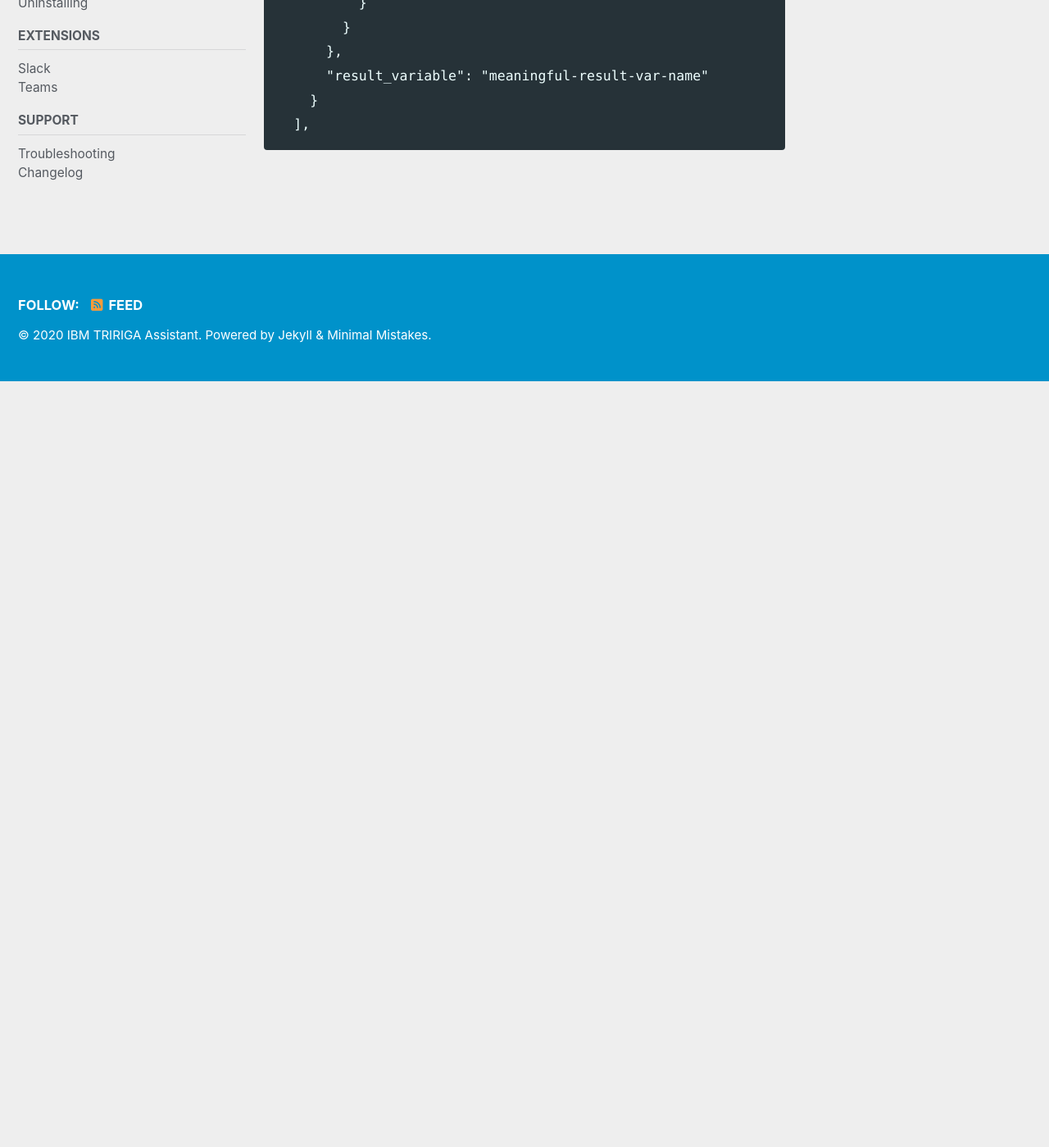
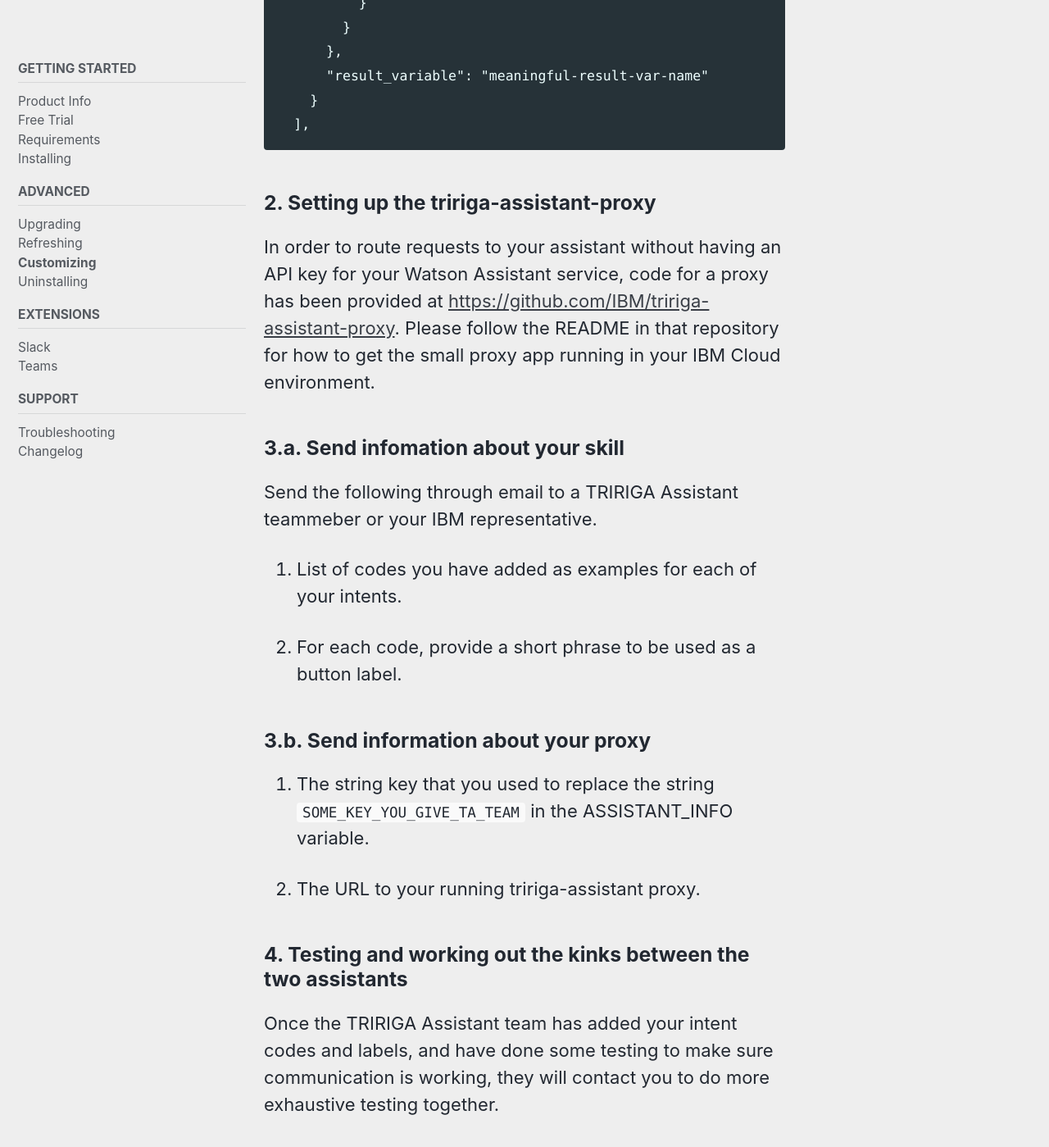
Before and after one commit to IBM/tririga-assistant, a Jekyll site: the page built from docs/_pages/customization.markdown, in a window 1280 px wide and 1400 px high, scrolled down 4410 px. Shown: the whole window at 82% size. Built offline with Jekyll 4.4.1, drawn with Linux system fonts in a browser that asks for light colours; cached includes are drawn as plain includes; nearby versions of some CDN libraries; before the commit the page ends 4875 px from its top, so only the background shows below that; some of the changed text lies outside the part shown.

Commit message:
complete the customization document

````diff
--- a/docs/_pages/customization.markdown
+++ b/docs/_pages/customization.markdown
@@ -65,3 +65,26 @@ The TRIRIGA Assistant needs to be in-the-loop on all communication with your ski
     }
   ],
 ```
+
+### 2. Setting up the tririga-assistant-proxy
+
+In order to route requests to your assistant without having an API key for your Watson Assistant service, code for a proxy has been provided at [https://github.com/IBM/tririga-assistant-proxy](https://github.com/IBM/tririga-assistant-proxy).  Please follow the README in that repository for how to get the small proxy app running in your IBM Cloud environment.
+
+### 3.a. Send infomation about your skill
+
+Send the following through email to a TRIRIGA Assistant teammeber or your IBM representative.
+
+1. List of codes you have added as examples for each of your intents.
+
+2. For each code, provide a short phrase to be used as a button label.
+
+### 3.b. Send information about your proxy
+
+1. The string key that you used to replace the string `SOME_KEY_YOU_GIVE_TA_TEAM` in the ASSISTANT_INFO variable.
+
+2. The URL to your running tririga-assistant proxy.
+
+
+### 4. Testing and working out the kinks between the two assistants
+
+Once the TRIRIGA Assistant team has added your intent codes and labels, and have done some testing to make sure communication is working, they will contact you to do more exhaustive testing together.
````
Also changed, not shown: other parts of docs/_pages/customization.markdown (+3 -3 lines).
